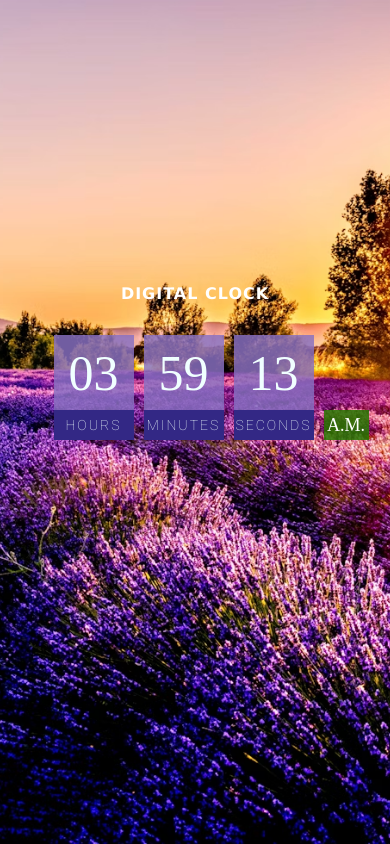
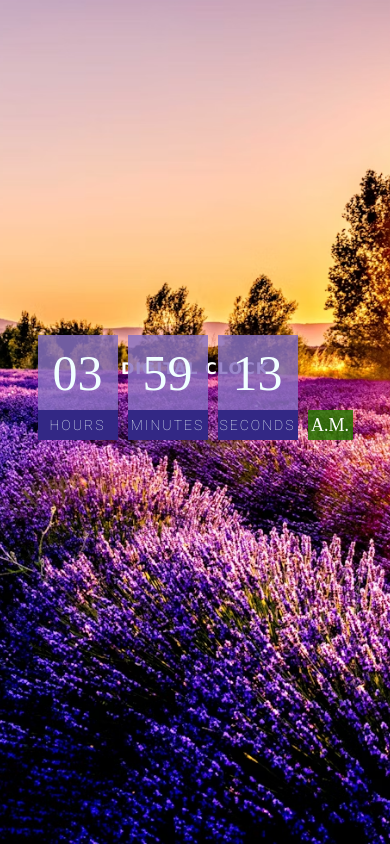
Before and after one commit to rahulsaha2005/DigitalClock, a plain HTML site: page index.html in a window 390 px wide. Drawn offline with Linux system fonts and the light colour scheme.

Commit message:
Update style.css

```diff
--- a/style.css
+++ b/style.css
@@ -1,43 +1,59 @@
 body {
-  margin: 0px;
-  padding: 0px;
+  margin: 0;
+  padding: 0;
   box-sizing: border-box;
   display: flex;
   justify-content: center;
   align-items: center;
   min-height: 100vh;
-  margin: 0;
   background-image: url("img2.avif");
   background-repeat: no-repeat;
   background-size: cover;
-  background-position: center center; /* Center image */
-  background-attachment: fixed; /* Stays in place when scrolling */
+  background-position: center center;
+  background-attachment: fixed;
   background-color: #000;
 }
 
 .container {
   width: 40vw;
+  display: flex;
+  flex-direction: column;
+  align-items: center;
 }
+
 .timer {
+  display: flex;
+  flex-direction: column;
+  align-items: center;
+  width: 100%;
+}
+
+.heading {
   text-align: center;
+  margin-bottom: 10px;
+  font-family: "Lucida Sans", "Lucida Sans Regular", "Lucida Grande",
+    "Lucida Sans Unicode", Geneva, Verdana, sans-serif;
+  font-size: 20px;
+  letter-spacing: 2px;
+  color: white;
+  font-weight: 600;
+  transform: translateX(-30px);
 }
 
 .time {
   display: flex;
   gap: 10px;
-  justify-self: center;
   align-items: end;
 }
 
 span {
-  display: inline-block;
+  display: flex;
+  align-items: center;
+  justify-content: center;
   width: 100px;
   height: 80px;
   background-color: #8970c2d4;
   font-size: 50px;
-  display: flex;
-  align-items: center;
-  justify-content: center;
   font-weight: 300;
   color: azure;
 }
@@ -53,7 +69,7 @@ span {
   justify-content: center;
   color: azure;
   font-family: "Roboto", sans-serif;
-  font-weight: 400; /* Super thin */
+  font-weight: 400;
   text-transform: uppercase;
   letter-spacing: 2px;
 }
@@ -70,24 +86,20 @@ span {
   color: white;
 }
 
-.heading {
-  font-family: "Lucida Sans", "Lucida Sans Regular", "Lucida Grande",
-    "Lucida Sans Unicode", Geneva, Verdana, sans-serif;
-  font-size: 20px;
-  letter-spacing: 2px;
-  transform: translateX(-3.9vw);
-  color: white;
-  font-weight: 600;
-  margin-bottom: 10px;
-}
+/* Mobile responsiveness */
+@media (max-width: 600px) {
+  .container {
+    width: 90vw;
+  }
 
-@media (max-width: 600px) {
   .heading {
+    transform: translateX(0);
     font-size: 16px;
     letter-spacing: 1px;
-    transform: translateY(-75px);
     margin-bottom: 2px;
+    text-align: center;
   }
+
   .sub-hours,
   .sub-min,
   .sub-sec {
@@ -96,8 +108,9 @@ span {
   }
 
   .time {
-    transform: translateY(-45px) translateX(16px);
+    transform: translateY(-45px);
   }
+
   .unit {
     width: 45px;
     height: 30px;
@@ -106,6 +119,5 @@ span {
   span {
     width: 80px;
     height: 75px;
-    background-color: #8970c2d4;
   }
 }
```
